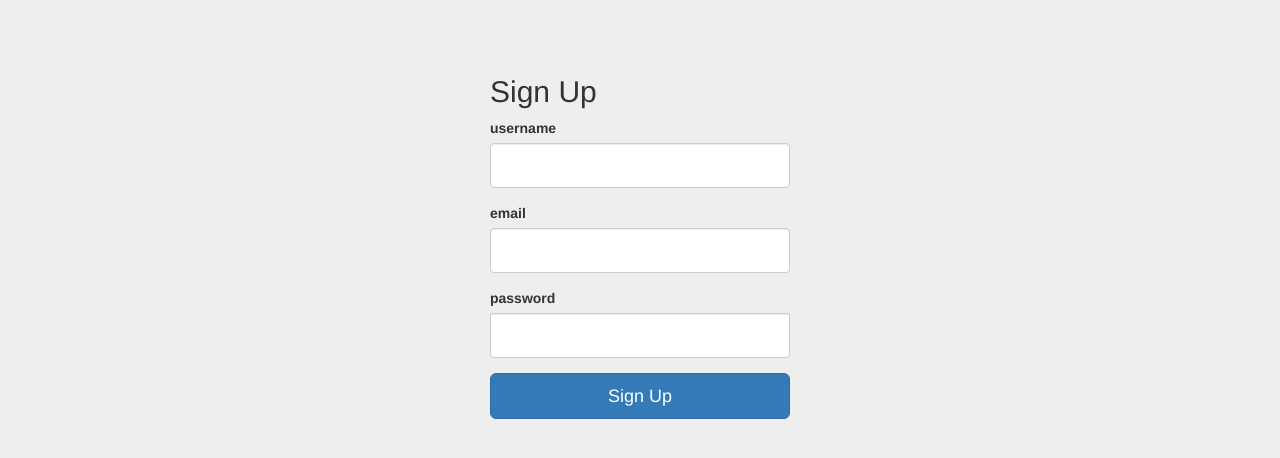
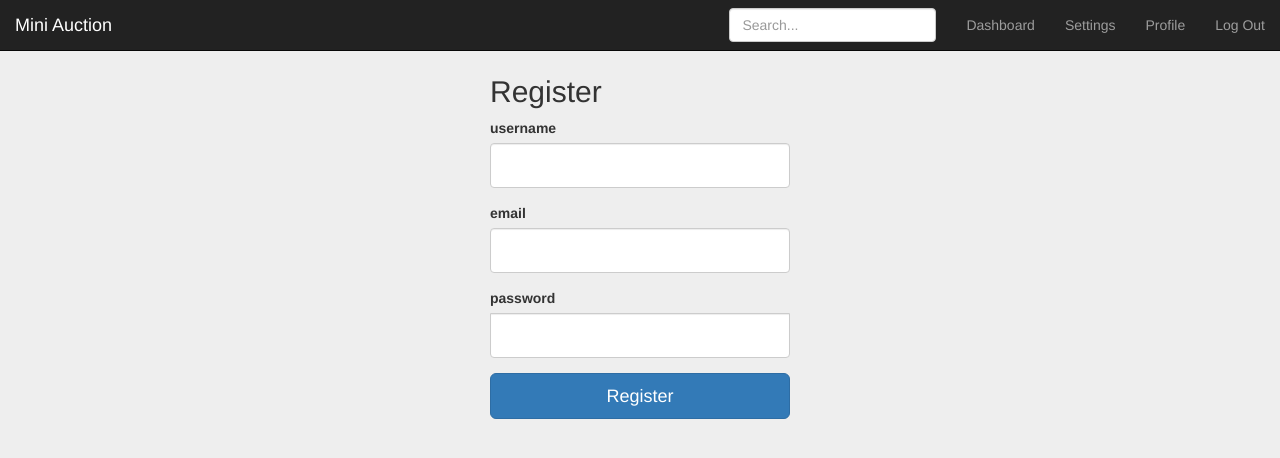
Before and after one commit to DidymusRex/mini_auction, a Flask app: page /register in a window 1280 px wide. Shown: the top 458 px of the page. Run offline with Flask 2, Linux system fonts and the light colour scheme; some libraries are stand-ins or nearby versions.

Commit message:
UI changes from AWS host

```diff
--- a/templates/dashboard.html
+++ b/templates/dashboard.html
@@ -10,6 +10,7 @@ Dashboard
 {% endblock %}
 
 {% block content %}
+{% block navbar %}
   <nav class="navbar navbar-inverse navbar-fixed-top">
     <div class="container-fluid">
       <div class="navbar-header">
@@ -35,3 +36,4 @@ Dashboard
     </div>
   </nav>
 {% endblock %}
+{% endblock %}
--- a/templates/register.html
+++ b/templates/register.html
@@ -11,6 +11,33 @@ Register User
 {% endblock %}
 
 {% block content %}
+{% block navbar %}
+  <nav class="navbar navbar-inverse navbar-fixed-top">
+    <div class="container-fluid">
+      <div class="navbar-header">
+        <button type="button" class="navbar-toggle collapsed" data-toggle="collapse" data-target="#navbar" aria-expanded="false" aria-controls="navbar">
+          <span class="sr-only">Toggle navigation</span>
+          <span class="icon-bar"></span>
+          <span class="icon-bar"></span>
+          <span class="icon-bar"></span>
+        </button>
+        <a class="navbar-brand" href="#">Mini Auction</a>
+      </div>
+      <div id="navbar" class="navbar-collapse collapse">
+        <ul class="nav navbar-nav navbar-right">
+          <li><a href="{{ url_for('dashboard') }}">Dashboard</a></li>
+          <li><a href="#">Settings</a></li>
+          <li><a href="#">Profile</a></li>
+          <li><a href="{{ url_for('logout') }}">Log Out</a></li>
+        </ul>
+        <form class="navbar-form navbar-right">
+          <input type="text" class="form-control" placeholder="Search...">
+        </form>
+      </div>
+    </div>
+  </nav>
+{% endblock %}
+
     <div class="container-fluid">
         {% with messages = get_flashed_messages() %}
             {% if messages %}
@@ -26,12 +53,12 @@ Register User
         <div class="container">
 
         <form class="form-signin" method="POST" action="/register">
-            <h2 class="form-signin-heading">Sign Up</h2>
+            <h2 class="form-signin-heading">Register</h2>
             {{ form.hidden_tag() }}
             {{ wtf.form_field(form.username) }}
             {{ wtf.form_field(form.email) }}
             {{ wtf.form_field(form.password) }}
-            <button class="btn btn-lg btn-primary btn-block" type="submit">Sign Up</button>
+            <button class="btn btn-lg btn-primary btn-block" type="submit">Register</button>
         </form>
 
     </div> <!-- /container -->
```
Also changed, not shown: templates/login.html (+29 -1 lines).
